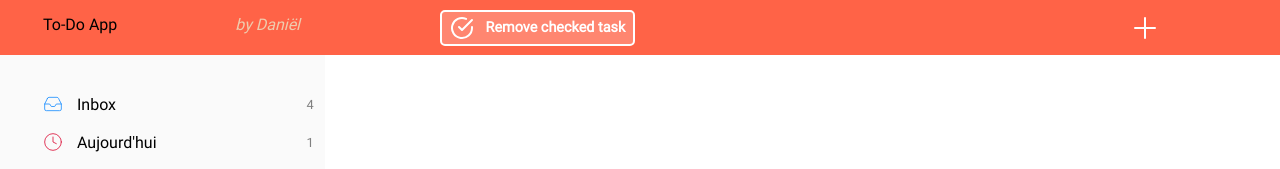
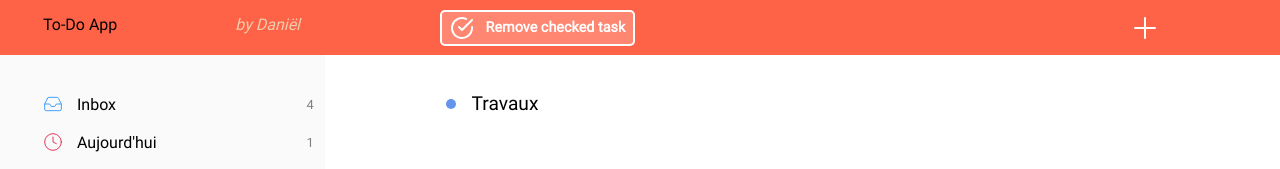
Before and after one commit to daniel-lou18/react-to-do-app, a React (Create React App) app: page / in a window 1280 px wide. Shown: the top 169 px of the page. Built offline with nearby package versions, Linux system fonts and the light colour scheme.

Commit message:
Create main content components and main content Header component

```diff
--- a/src/App.js
+++ b/src/App.js
@@ -1,11 +1,13 @@
 import Header from './components/Header';
 import Sidebar from './components/Sidebar';
+import Main from './components/Main';
 
 function App() {
   return (
     <>
       <Header />
       <Sidebar />
+      <Main />
     </>
   );
 }
--- /dev/null
+++ b/src/components/Main/Content/Content.js
@@ -0,0 +1,24 @@
+import { useState, useEffect } from 'react';
+import Header from './Header';
+import { useProjectsContext } from '../../../context/ProjectsContext';
+
+const Content = () => {
+  const { allProjects, setAllProjects } = useProjectsContext();
+  const [selectedProjectId, setSelectedProjectId] = useState();
+  const [projectName, setProjectName] = useState(allProjects.find(project => project.selected).capitalizedProjectName)
+
+
+  useEffect(() => {
+    setSelectedProjectId(allProjects.find(project => project.selected).id);
+    console.log(selectedProjectId)
+    console.log(allProjects)
+  }, [selectedProjectId, allProjects])
+
+  return (
+    <div className='todo-container content-container'>
+      <Header allProjects={allProjects} setAllProjects={setAllProjects} selectedProjectId={selectedProjectId} setSelectedProjectId={setSelectedProjectId} projectName={projectName} setProjectName={setProjectName} />
+    </div>
+  )
+}
+
+export default Content;
--- /dev/null
+++ b/src/components/Main/Content/Header/Header.js
@@ -0,0 +1,29 @@
+import { resetAndSelectProject } from "../../../../utils/helpers";
+import { useState } from 'react';
+
+const Header = ({ allProjects, setAllProjects, selectedProjectId, setSelectedProjectId, projectName, setProjectName }) => {
+
+  return (
+    <div className="todo-header list-title-container">
+      <svg xmlns="http://www.w3.org/2000/svg" width="24" height="24" viewBox="0 0 24 24" fill="cornflowerblue" stroke="none" className="list-dot feather feather-circle"><circle cx="12" cy="12" r="5"/></svg>
+      <input
+        type="text"
+        className="list-title"
+        name="list-title"
+        id="list-title-1"
+        value={projectName}
+      />
+      <button className="btn-svg list-actions add-task">
+        <svg xmlns="http://www.w3.org/2000/svg" width="24" height="24" viewBox="0 0 24 24" fill="none" stroke="currentColor" strokeWidth="2" strokeLinecap="round" strokeLinejoin="round" className="todo-header-add cross feather feather-plus"><line x1="12" y1="5" x2="12" y2="19"/><line x1="5" y1="12" x2="19" y2="12"/></svg>
+      </button>
+      <button className="btn-svg list-actions edit-project">
+        <svg xmlns="http://www.w3.org/2000/svg" width="20" height="20" viewBox="0 0 24 24" fill="none" stroke="currentColor" strokeWidth="1.3" strokeLinecap="round" strokeLinejoin="round" className="todo-header-edit pen feather feather-edit-3"><path d="M12 20h9"/><path d="M16.5 3.5a2.121 2.121 0 0 1 3 3L7 19l-4 1 1-4L16.5 3.5z"/></svg>
+      </button>
+      <button className="btn-svg list-actions del-project">
+        <svg xmlns="http://www.w3.org/2000/svg" width="20" height="20" viewBox="0 0 24 24" fill="none" stroke="currentColor" strokeWidth="1.3" strokeLinecap="round" strokeLinejoin="round" className="todo-header-del trash feather feather-trash-2"><polyline points="3 6 5 6 21 6"/><path d="M19 6v14a2 2 0 0 1-2 2H7a2 2 0 0 1-2-2V6m3 0V4a2 2 0 0 1 2-2h4a2 2 0 0 1 2 2v2"/><line x1="10" y1="11" x2="10" y2="17"/><line x1="14" y1="11" x2="14" y2="17"/></svg>
+      </button>
+    </div>
+  )
+}
+
+export default Header;
--- /dev/null
+++ b/src/components/Main/Content/Header/index.js
@@ -0,0 +1,3 @@
+import Header from './Header';
+
+export default Header;
--- /dev/null
+++ b/src/components/Main/Content/index.js
@@ -0,0 +1,3 @@
+import Content from './Content';
+
+export default Content;
--- /dev/null
+++ b/src/components/Main/Main.js
@@ -0,0 +1,9 @@
+import Content from './Content';
+
+const Main = () => {
+  return (
+    <Content />
+  )
+}
+
+export default Main;
--- /dev/null
+++ b/src/components/Main/index.js
@@ -0,0 +1,3 @@
+import Main from './Main';
+
+export default Main;
--- a/src/components/Sidebar/Sidebar.js
+++ b/src/components/Sidebar/Sidebar.js
@@ -3,7 +3,6 @@ import HeaderPersProjects from './HeaderPersProjects';
 import PersonalProjects from './PersonalProjects';
 import { useProjectsContext } from '../../context/ProjectsContext';
 import { useState, useEffect } from 'react';
-// import { resetAndSelectProject } from '../../utils/helpers';
 
 const Sidebar = () => {
   const { allProjects, setAllProjects } = useProjectsContext();
@@ -11,8 +10,6 @@ const Sidebar = () => {
 
   useEffect(() => {
     setSelectedProjectId(allProjects.find(project => project.selected).id);
-    console.log(selectedProjectId)
-    console.log(allProjects)
   }, [selectedProjectId, allProjects])
 
   return (
```
